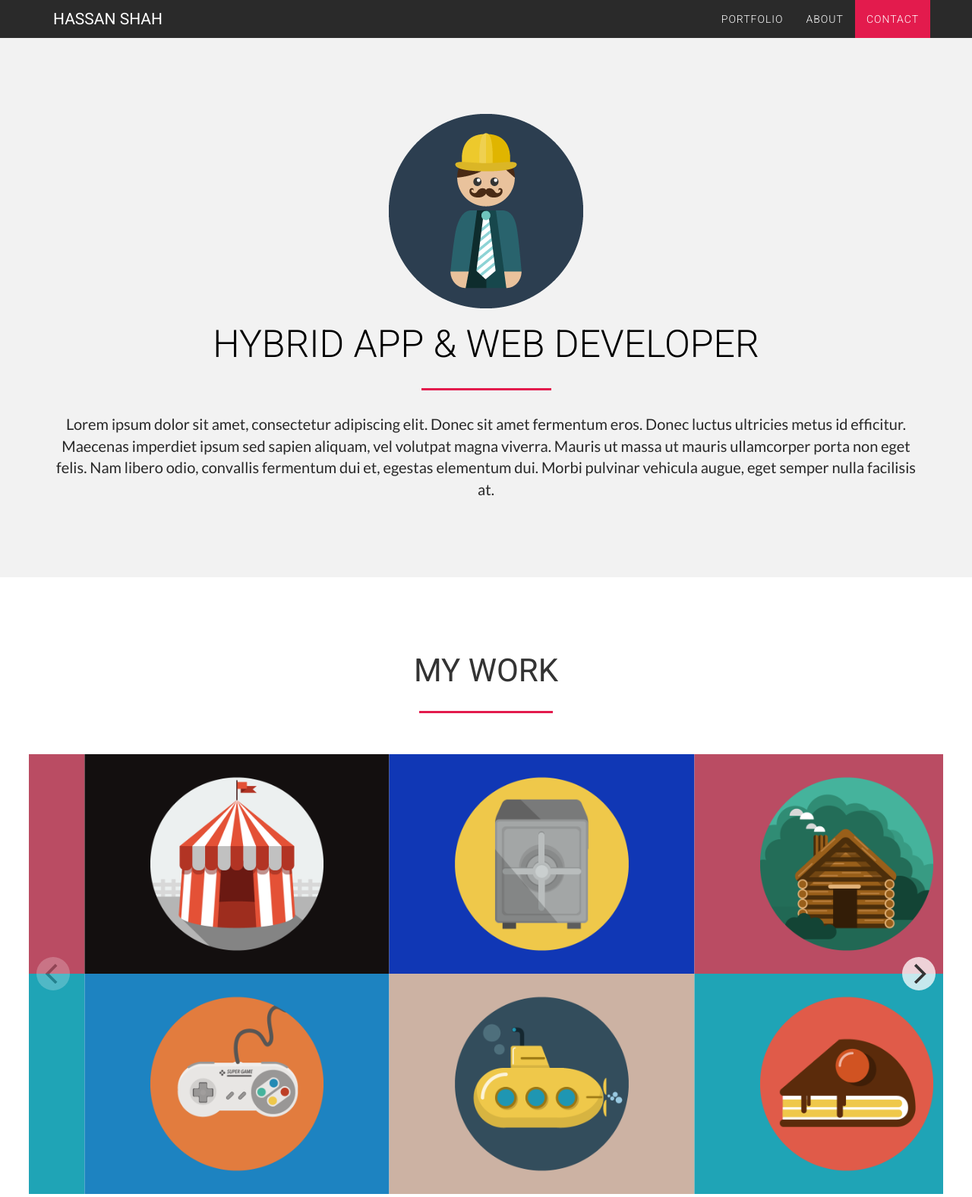
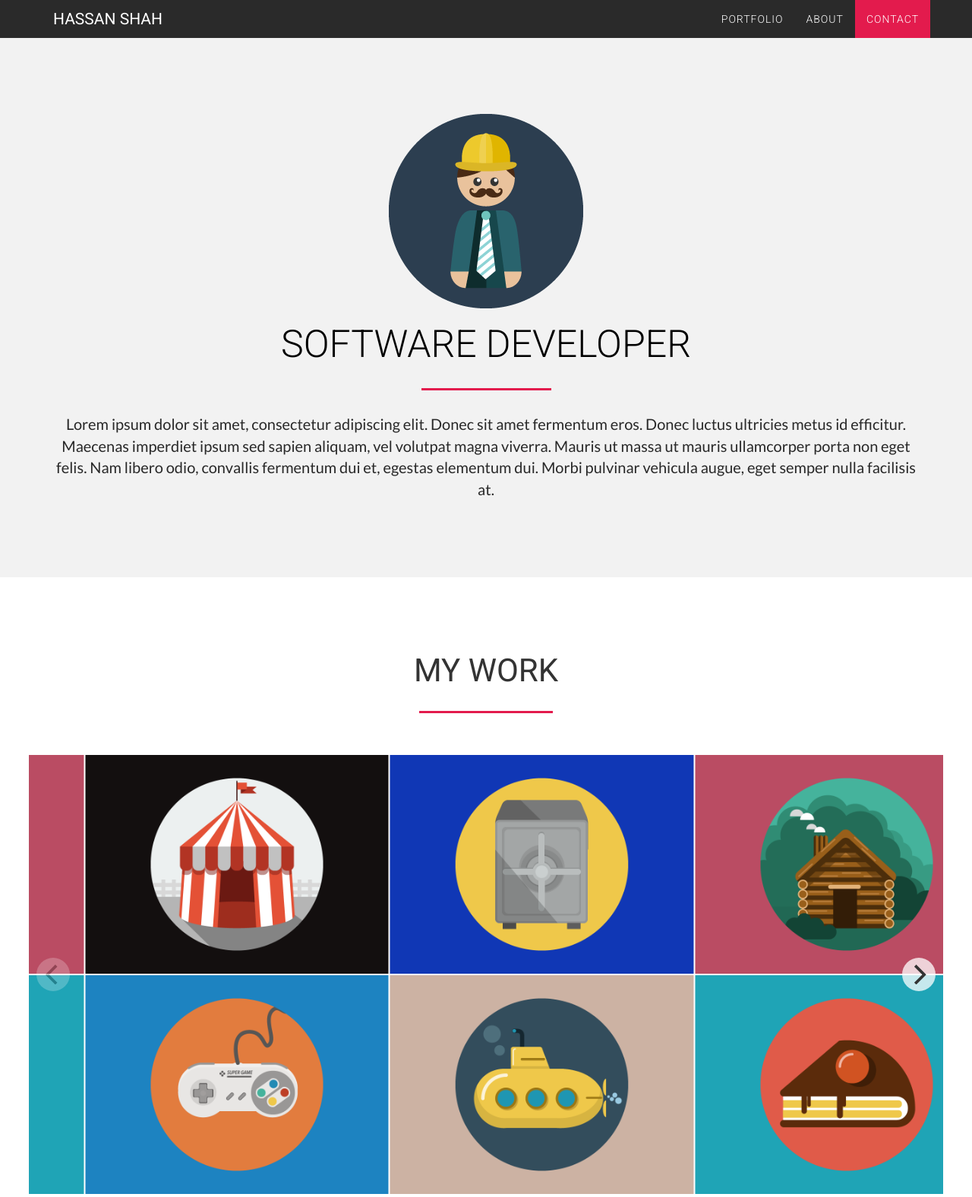
Before and after one commit to hassanthegooner/hassanthegooner.github.io, a website: page index.html in a window 1280 px wide. Shown: the top 1576 px of the page at 76% size. Drawn offline with nearby package versions, Linux system fonts and the light colour scheme.

Commit message:
Added some padding to carousel items

```diff
--- a/css/freelancer.css
+++ b/css/freelancer.css
@@ -653,7 +653,7 @@ h2.occupation {
 }
 
 #portfolio .portfolio-item {
-    padding: 0;
+    padding: 1px;
     margin: 0;
     width: 100%;
     float: left;
--- a/index.html
+++ b/index.html
@@ -75,7 +75,7 @@
                 <div class="col-lg-12">
                     <img class="img-responsive" src="img/profile.png" alt="">
                     <div class="intro-text">
-                        <h2 class="occupation">Hybrid App &amp; Web Developer</h2>
+                        <h2 class="occupation">Software Developer</h2>
                         <!--<hr class="star-light">-->
                         <div class="colored-line"></div>
                         <p class="skills">Lorem ipsum dolor sit amet, consectetur adipiscing elit. Donec sit amet fermentum eros. Donec luctus ultricies metus id efficitur. Maecenas imperdiet ipsum sed sapien aliquam, vel volutpat magna viverra. Mauris ut massa ut mauris
```
